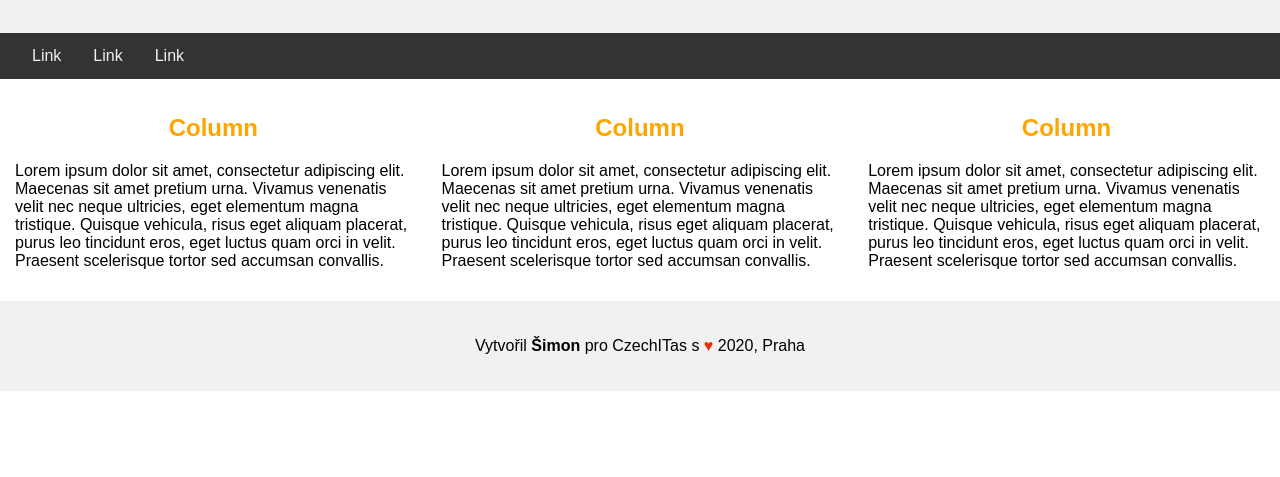
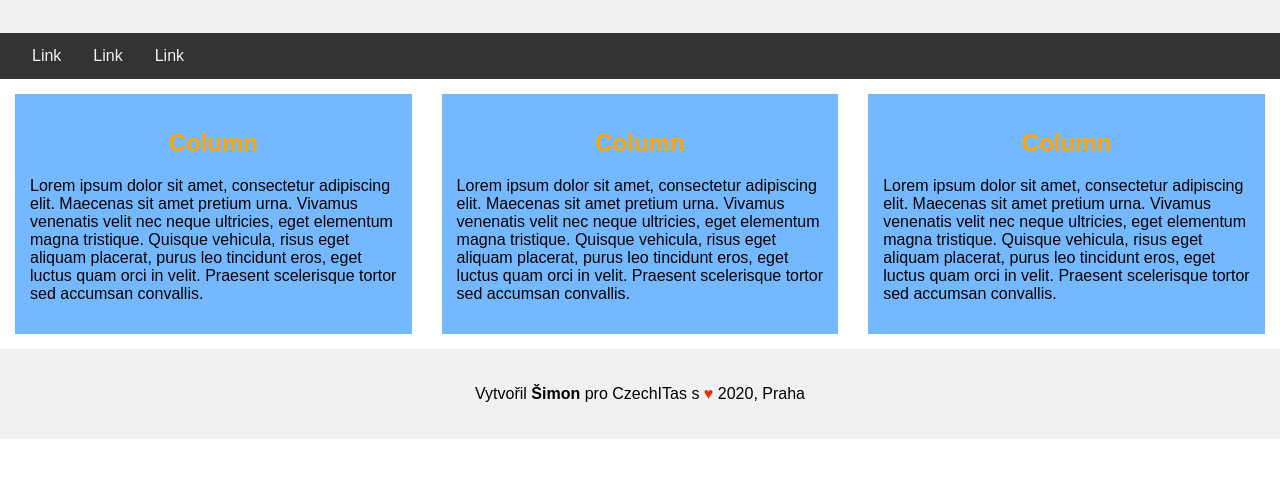
Before and after one commit to trohat/daweb-homework, a plain HTML site: page index.html in a window 1280 px wide. Shown: the part 121-598 px from the top of the page. Drawn offline with Linux system fonts and the light colour scheme.

Commit message:
Column styles changed

```diff
--- a/style.css
+++ b/style.css
@@ -46,6 +46,9 @@
     float: left;
     width: 33.33%;
     padding: 15px;
+    box-sizing: border-box;
+    border: 15px solid white;
+    background-color: #74b9ff;
   }
 
   /* Clear floats after the columns */
```
